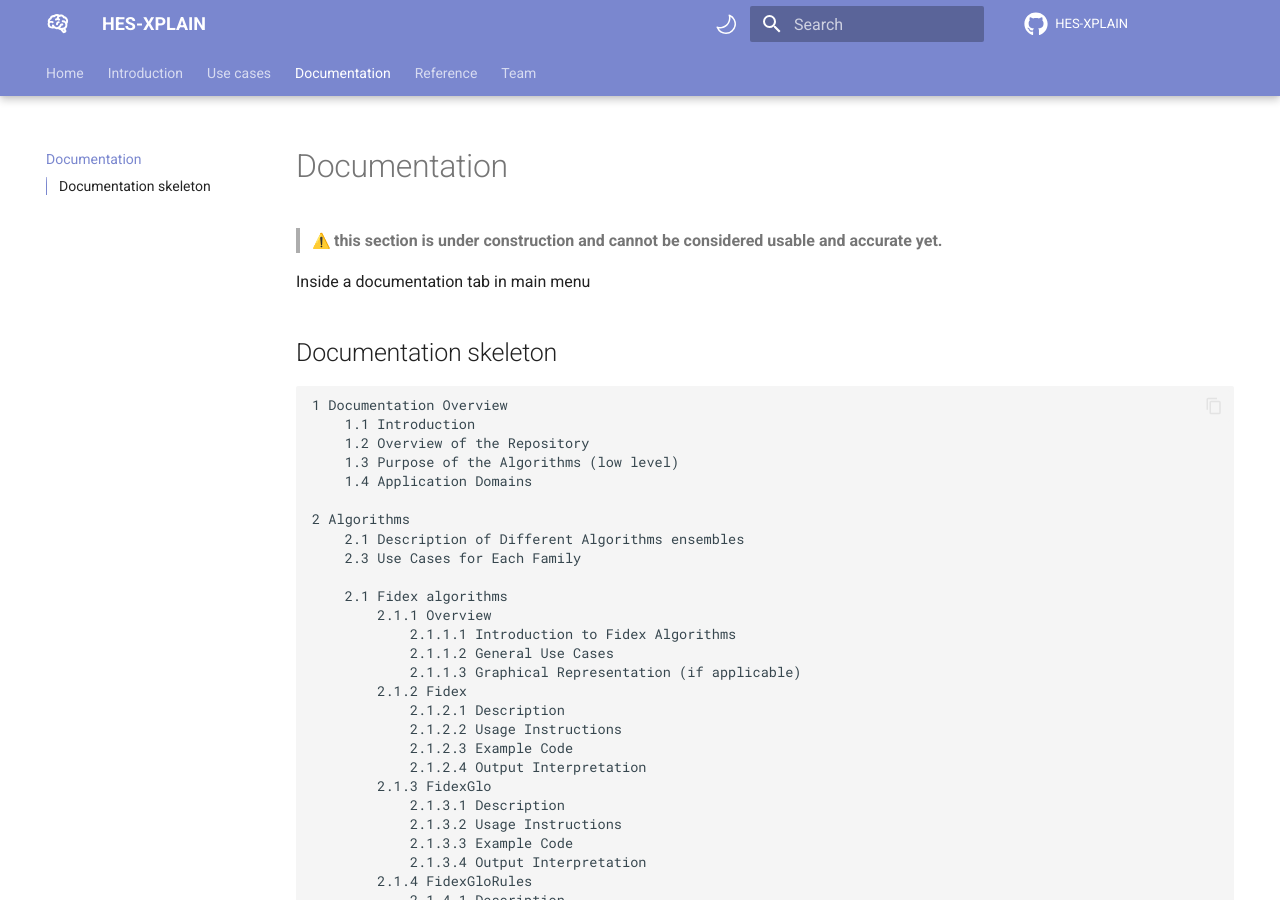
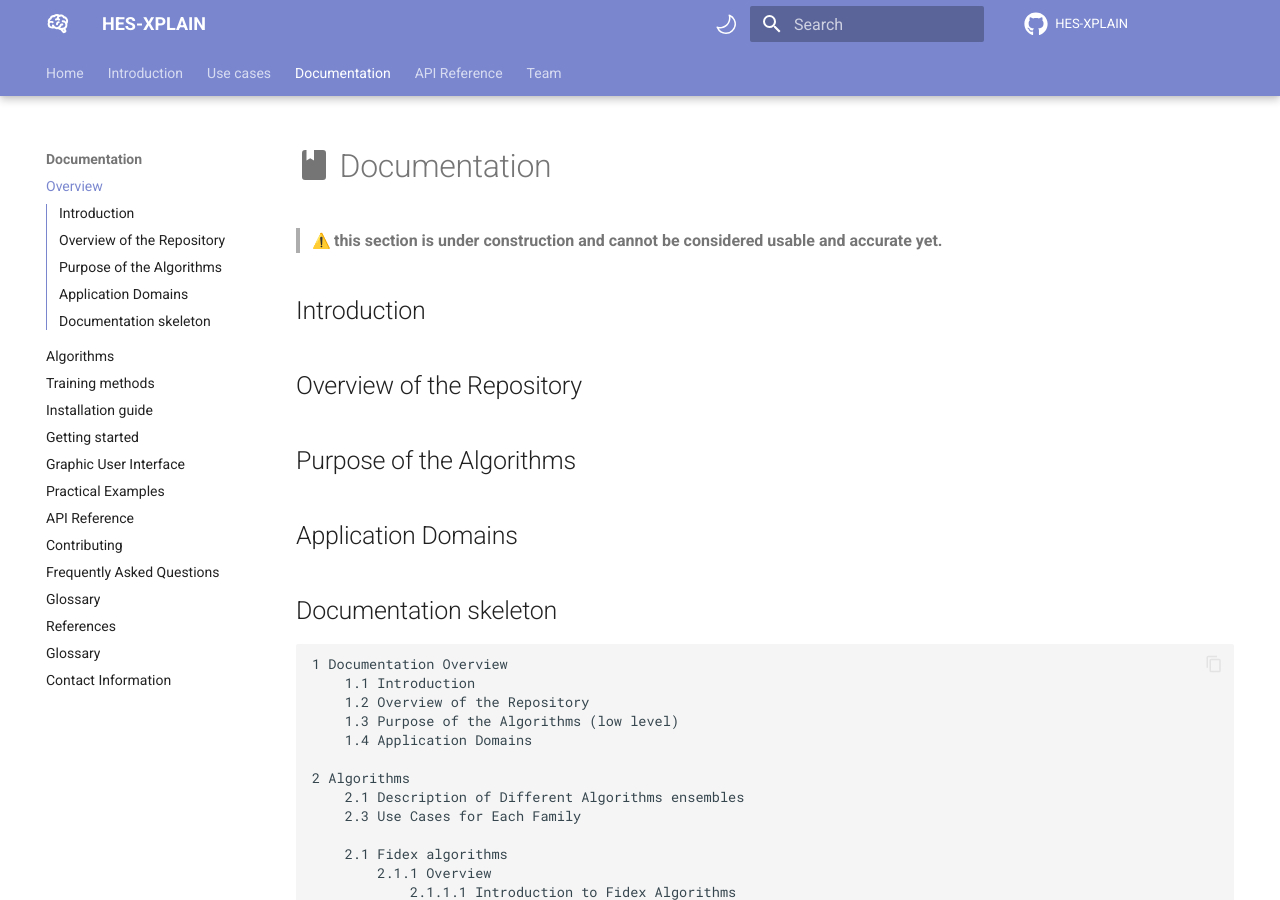
Before and after one commit to HES-XPLAIN/hes-xplain.github.io, an MkDocs documentation site: the page built from docs/documentation.md, in a window 1280 px wide and 900 px high. Built offline with MkDocs 1.6.1 and Material for MkDocs 9.7.7, drawn with Linux system fonts in a browser that asks for light colours; emoji names are drawn with the system emoji font; comment, search, counter and statistics services are not loaded; some of the changed text lies outside the part shown.

Commit message:
Added documentation subsections

```diff
--- a/docs/documentation.md
+++ b/docs/documentation.md
@@ -1,7 +1,10 @@
-# Documentation
+# :material-book: Documentation
 >:warning: **this section is under construction and cannot be considered usable and accurate yet.**
 
-Inside a documentation tab in main menu
+## Introduction
+## Overview of the Repository
+## Purpose of the Algorithms
+## Application Domains
 
 ## Documentation skeleton
     1 Documentation Overview
--- a/mkdocs.yml
+++ b/mkdocs.yml
@@ -13,8 +13,23 @@ nav:
   - Home: index.md
   - Introduction: introduction.md
   - Use cases: notebooks.md
-  - Documentation: documentation.md
-  - Reference: reference.md
+  - Documentation:
+    - Overview: documentation.md
+    - Algorithms: algorithms.md
+    - Training methods: trainmethods.md
+    - Installation guide: installguide.md
+    - Getting started: getstarted.md
+    - Graphic User Interface: gui.md
+    - Practical Examples: examples.md
+    - API Reference: reference.md
+    - Contributing: contributing.md
+    - Frequently Asked Questions: faq.md
+    - Glossary: glossary.md
+    - References: references.md
+    - Glossary: license.md
+    - Contact Information: contact.md
+
+  - API Reference: reference.md
   - Team: team.md
 #  - Resources:
 #    - mkdocs.md
```
